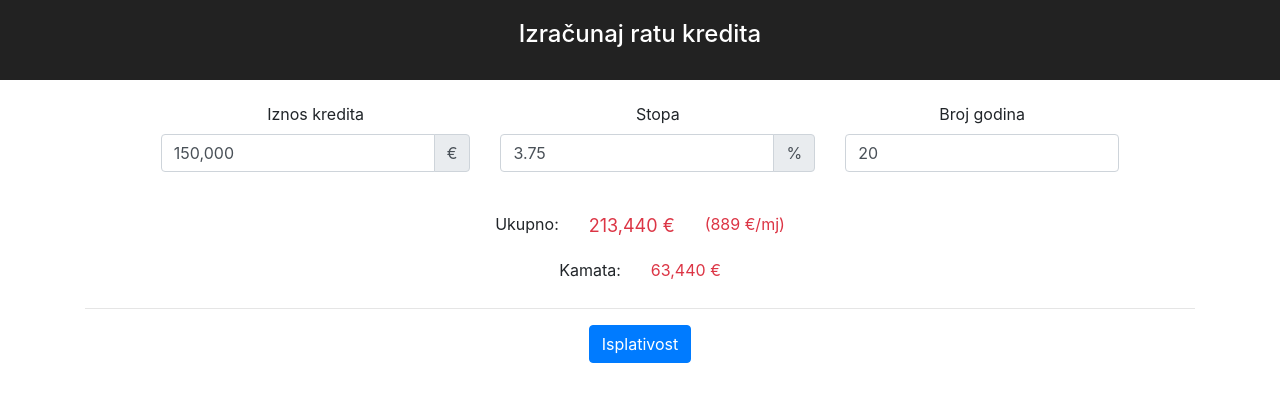
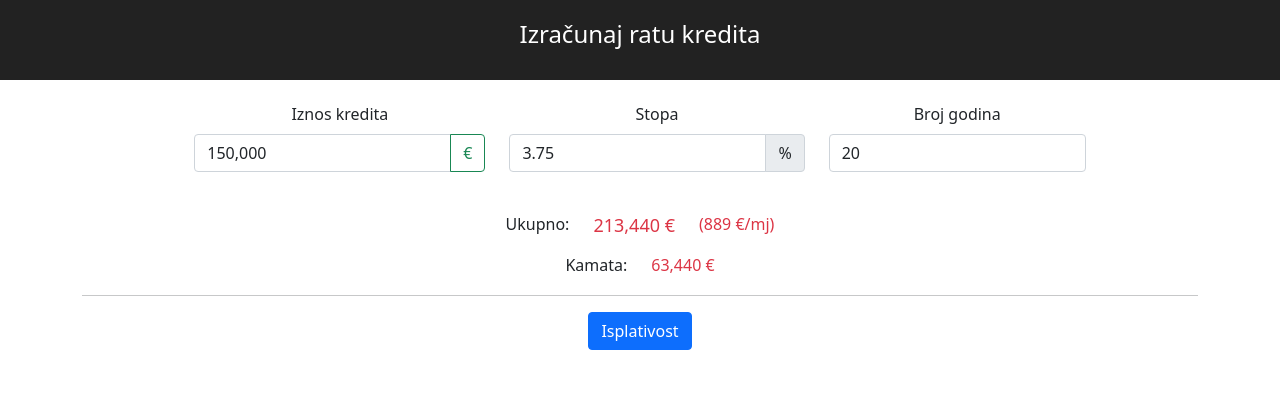
Before and after one commit to ivanjuric/home-owner-time, a React (Create React App) app: page / in a window 1280 px wide. Shown: the top 402 px of the page. Built offline with nearby package versions, Linux system fonts and the light colour scheme.

Commit message:
Bump deps, fix breaking changes, change style of currency change btn

```diff
--- a/src/components/App/App.tsx
+++ b/src/components/App/App.tsx
@@ -1,7 +1,7 @@
 import { useReducer } from "react";
 import axios from "axios";
 import moment from "moment";
-import { Container, Row, Col, Button, InputGroup } from "react-bootstrap";
+import { Container, Row, Col, Button, InputGroup, Form } from "react-bootstrap";
 
 import "bootstrap/dist/css/bootstrap.css";
 import "./App.css";
@@ -149,23 +149,22 @@ function App() {
       <Container>
         <Row className="align-items-center justify-content-center">
           <Col xs="auto">
-            <label>Iznos kredita</label>
+            <Form.Group className="mb-3">
+              <Form.Label>Iznos kredita</Form.Label>
               <InputGroup className="mb-3">
                 <NumberInput
                   name="principal"
                   value={state.principal}
                   dispatch={dispatch}
                 />
-              <InputGroup.Append onClick={handleCurrencyToggle}>
-                <Button variant="light" className="input-group-text">
-                  {getCurrencySimbol()}
-                </Button>
-              </InputGroup.Append>
+                <Button variant="outline-success">{getCurrencySimbol()}</Button>
               </InputGroup>
+            </Form.Group>
           </Col>
 
           <Col xs="auto">
-            <label>Stopa</label>
+            <Form.Group className="mb-3">
+              <Form.Label>Stopa</Form.Label>
               <InputGroup className="mb-3">
                 <NumberInput
                   name="interestRate"
@@ -173,14 +172,14 @@ function App() {
                   dispatch={dispatch}
                   precision={2}
                 />
-              <InputGroup.Append>
                 <span className="input-group-text">%</span>
-              </InputGroup.Append>
               </InputGroup>
+            </Form.Group>
           </Col>
 
           <Col xs="auto">
-            <label>Broj godina</label>
+            <Form.Group className="mb-3">
+              <Form.Label>Broj godina</Form.Label>
               <div className="input-group mb-3">
                 <NumberInput
                   name="years"
@@ -188,6 +187,7 @@ function App() {
                   dispatch={dispatch}
                 />
               </div>
+            </Form.Group>
           </Col>
         </Row>
 
```
Also changed, not shown: package.json (+10 -10 lines), 1 other file (tests, documents, lock files or other folders). Lines whose indentation alone changed are shown as unchanged.
